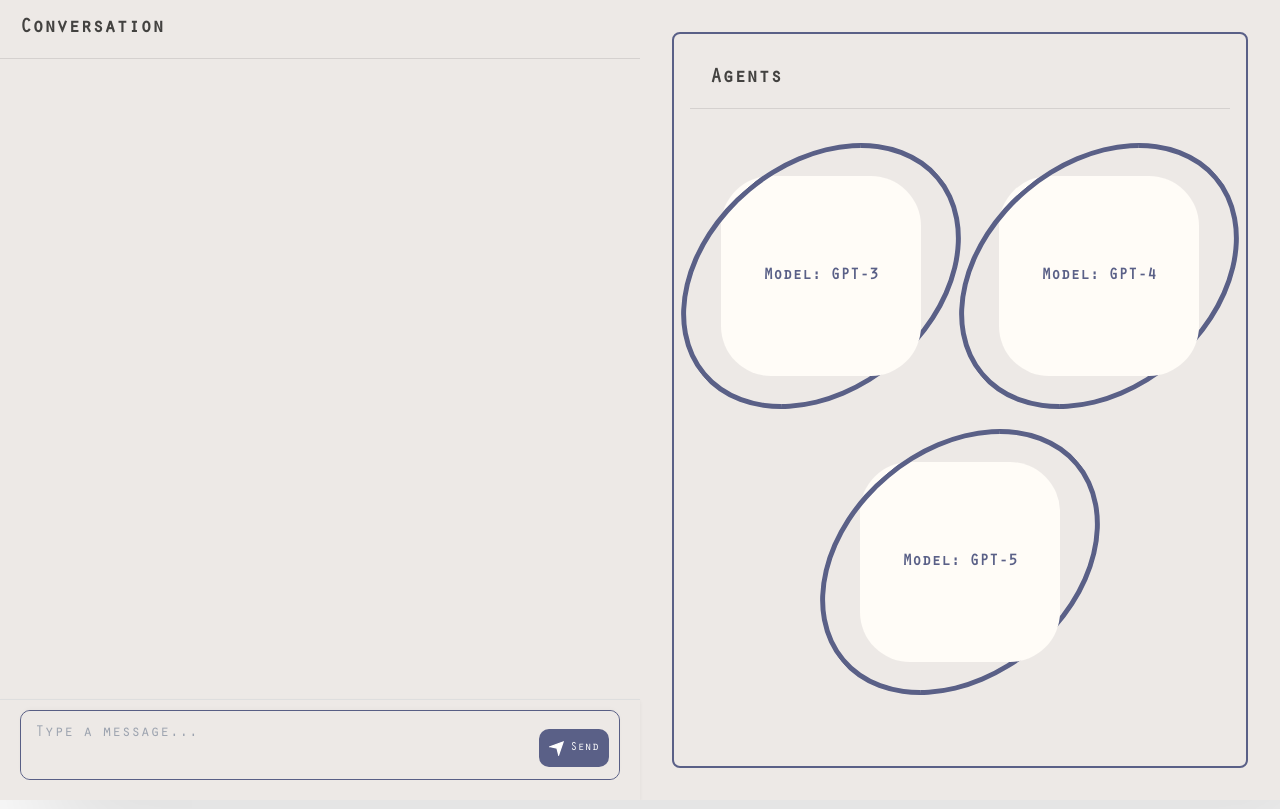
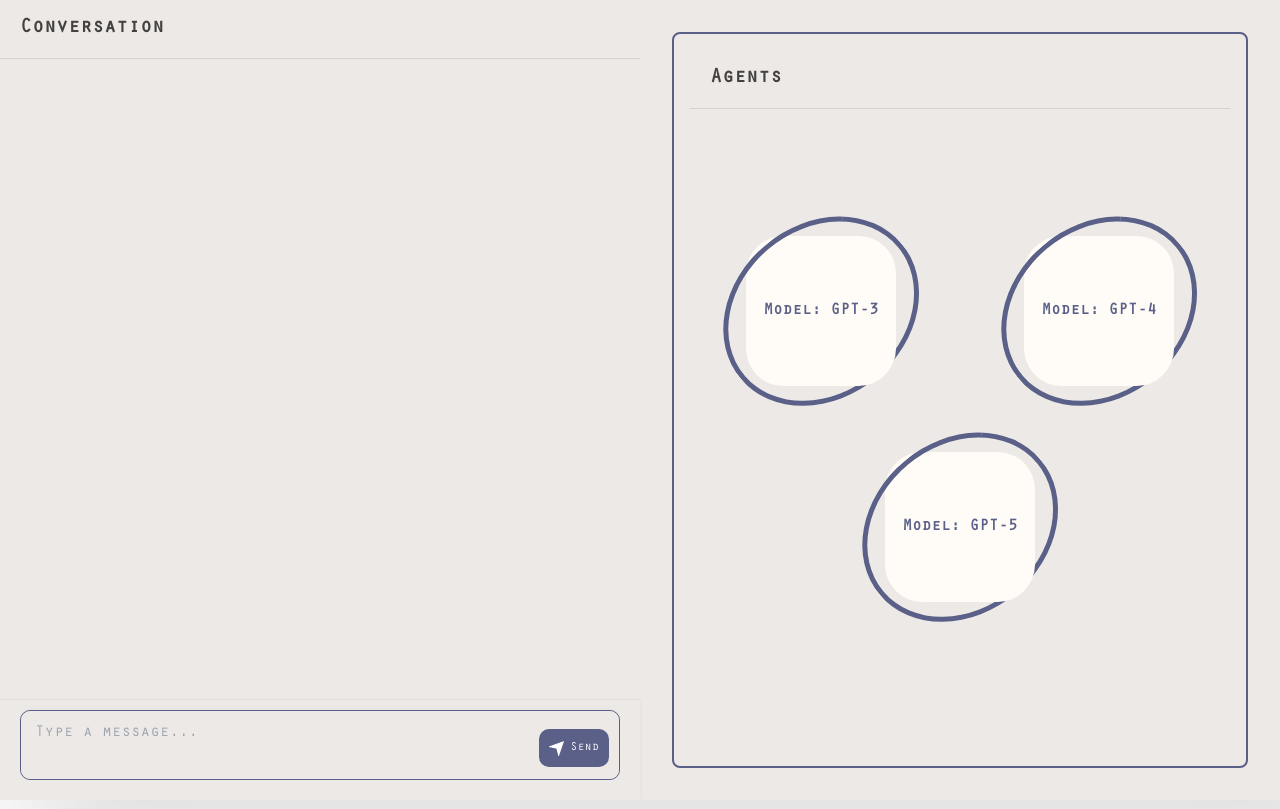
Before and after one commit to ElemelonWind/thalamus-og, a Next.js app: page /chat in a window 1280 px wide. Built offline with nearby package versions, Linux system fonts and the light colour scheme.

Commit message:
css fixes

```diff
--- a/components/ScrollContainer.js
+++ b/components/ScrollContainer.js
@@ -56,6 +56,7 @@ export default function ScrollContainer({children}) {
             overflowY: "auto",
             height: "100%",
             display: "flex",
+            width: "100%",
             flexDirection: "column-reverse"
           }}
         >
--- a/components/bigmodel.module.scss
+++ b/components/bigmodel.module.scss
@@ -149,3 +149,36 @@
   .fa-plane {
     font-size: 28px;
   }
+
+  @media screen and (max-width: 1200px) {
+    .panel {
+      height: 200px;
+      width: 150px;
+    }
+    .ring2 {
+      font-size: 200px;
+    }
+    .card2 {
+      height: 200px;
+      width: 200px;
+    }
+    .border {
+      height: 200px;
+      width: 200px;
+    }
+    .slide {
+      height: 200px;
+      width: 200px;
+    }
+    .title {
+      font-size: 16px;
+    }
+    .para {
+      font-size: 14px;
+    }
+
+    .ring2:before,
+    .ring2:after {
+      padding: 125px 80px;
+    }
+  }
--- a/components/chat.module.scss
+++ b/components/chat.module.scss
@@ -320,6 +320,7 @@
   padding-bottom: 40px;
   position: relative;
   overscroll-behavior: none;
+  width: 100%;
 }
 
 .chat-action-context {
--- a/components/model.module.scss
+++ b/components/model.module.scss
@@ -1,6 +1,5 @@
 
-
-  .panel {
+.panel {
     height: 270px;
     width: 190px;
     position: relative;
@@ -149,3 +148,34 @@
   .fa-plane {
     font-size: 16px;
   }
+
+  @media screen and (max-width: 1500px) {
+    .panel {
+      height: 200px;
+      width: 150px;
+    }
+
+    .ring2 {
+      font-size: 150px;
+    }
+
+    .card2 {
+      height: 150px;
+      width: 150px;
+    }
+
+    .ring2:before,
+    .ring2:after {
+      padding: 100px 75px;
+    }
+
+    .border,
+    .slide {
+      height: 150px;
+      width: 150px;
+    }
+
+    .slide {
+      bottom: -200px;
+    }
+  }
--- a/components/visualization.js
+++ b/components/visualization.js
@@ -7,7 +7,9 @@ export default function Visualization(props) {
     return (        <div className="h-full flex flex-1 items-center justify-center">
 
     {props.models.length === 0 && (
-            <LoadingIcon />
+            <div className="flex flex-1 items-center justify-center mb-20">
+                No visualization yet!
+            </div>
     )}
         {props.models.length !== 0 && (
             props.easy ? (
--- a/pages/index.js
+++ b/pages/index.js
@@ -20,8 +20,8 @@ export default function Home() {
 
   const [showModal, setShowModal] = useState(false);
   return (<>
-    <div class={`${styles["header"]} w-screen min-h-screen flex flex-col justify-between bg-[#ede9e6]`}>
-    <div class="flex flex-col justify-center h-full py-12">
+    <div class={`${styles["header"]} w-screen h-screen bg-[#ede9e6] overflow-y-auto`}>
+    <div class="flex flex-col justify-center py-12">
         <div class="self-center items-center flex flex-col sm:flex-row w-full md:w-5/6 px-4 sm:px-0">
             <div class="w-full text-center sm:text-left sm:w-1/3 py-12 sm:px-8">
                 <h1 class="tracking-wide text-[#5a6087] text-2xl mb-6 font-bold">introducing</h1>
@@ -44,7 +44,7 @@ export default function Home() {
             </div>
         </div>
     </div>
-    <div class="flex flex-row w-full justify-center pb-12">
+    <div class="absolute bottom-20 w-full flex items-center justify-center">
         <button class="px-10 py-2 text-gray-200 bg-[#5a6087] rounded-full shadow-md text-lg hover:bg-gray-800 hover:border-red"
           onClick={() => {
               setShowModal(true);
```
Also changed, not shown: styles/homepage.module.scss (+1 -1 lines).
